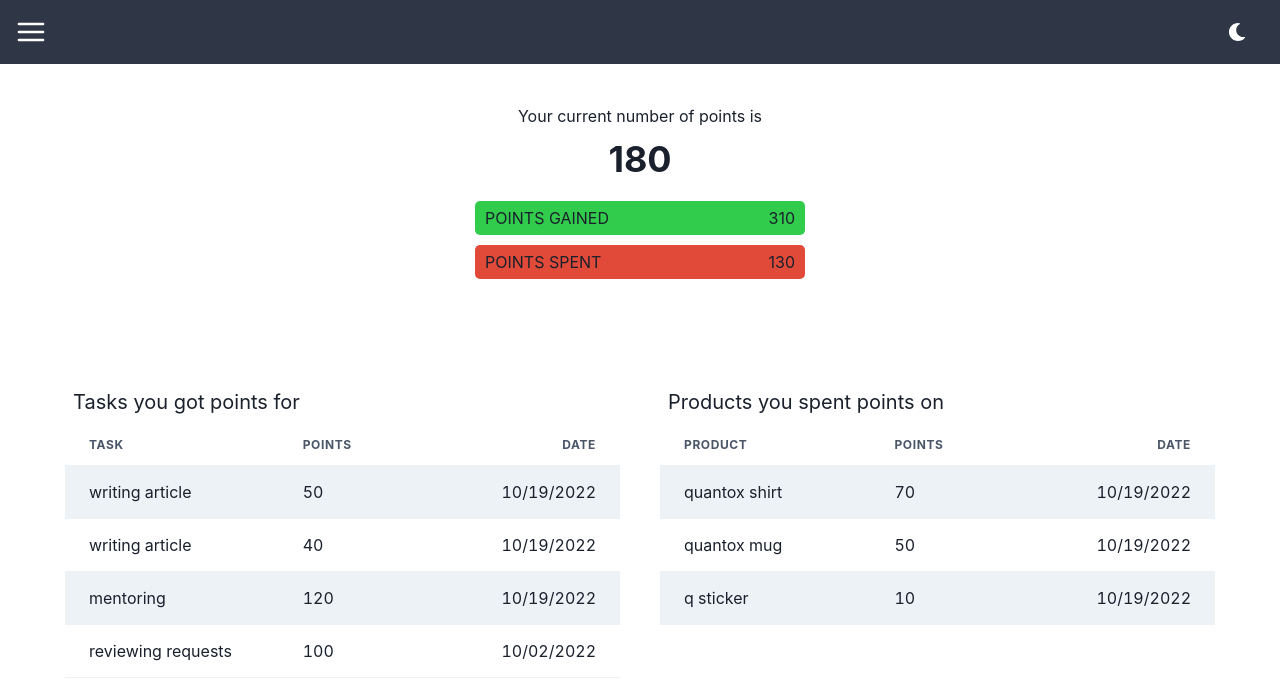
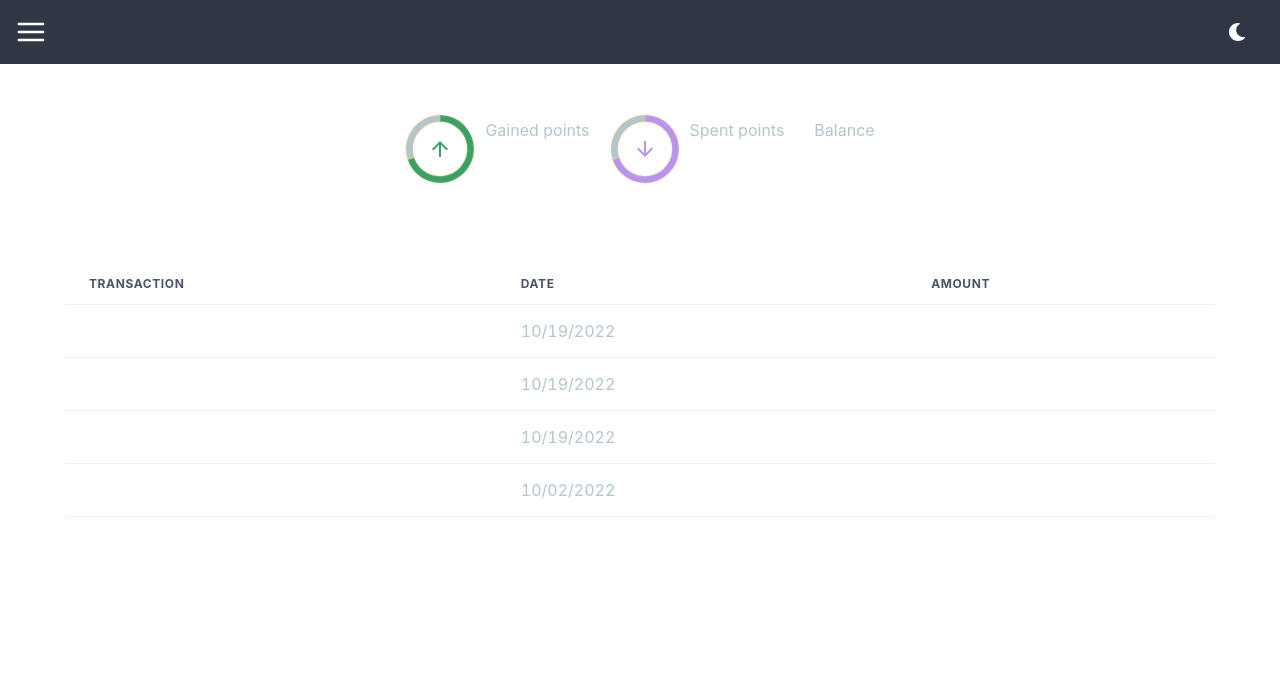
Before and after one commit to UrosDelic/bounty-hunters-fe, a React (Create React App) app: page /wallet in a window 1280 px wide. Shown: the top 700 px of the page. Built offline with nearby package versions, Linux system fonts and the light colour scheme.

Commit message:
[wallet-redesign] Add doughnut chart component

```diff
--- a/package.json
+++ b/package.json
@@ -22,9 +22,11 @@
     "@types/react": "^18.0.9",
     "@types/react-dom": "^18.0.5",
     "axios": "^0.27.2",
+    "chart.js": "^3.8.0",
     "dayjs": "^1.11.2",
     "framer-motion": "^6.2.9",
     "react": "^18.1.0",
+    "react-chartjs-2": "^4.1.0",
     "react-dom": "^18.1.0",
     "react-icons": "^3.11.0",
     "react-query": "^3.39.1",
--- /dev/null
+++ b/src/components/DoughnutChart.tsx
@@ -0,0 +1,44 @@
+import { Doughnut } from 'react-chartjs-2';
+import { Chart as ChartJS, ArcElement } from 'chart.js';
+import { Icon } from '@chakra-ui/icons';
+import { Box } from '@chakra-ui/react';
+ChartJS.register(ArcElement);
+
+type DoughnutChartProps = {
+  iconName: any | undefined;
+  primaryColor: string;
+};
+
+function DoughnutChart({ iconName, primaryColor }: DoughnutChartProps) {
+  const data = {
+    datasets: [
+      {
+        data: [70, 30],
+        borderColor: ['rgba(255,206,86,0.2)'],
+        backgroundColor: [primaryColor, '#B3C5CD'],
+      },
+    ],
+  };
+
+  const options = {
+    cutout: '80%',
+  };
+
+  return (
+    <Box width="70px" position="relative">
+      <Doughnut data={data} options={options} />
+      <Icon
+        as={iconName}
+        w={6}
+        h={6}
+        position="absolute"
+        top="50%"
+        left="50%"
+        transform="translate(-50%, -50%)"
+        color={primaryColor}
+      />
+    </Box>
+  );
+}
+
+export default DoughnutChart;
--- /dev/null
+++ b/src/components/PointBreakdown.tsx
@@ -0,0 +1,19 @@
+import { Box, Text } from '@chakra-ui/react';
+
+type PointBreakdownProps = {
+  name: string;
+  number: number;
+};
+
+function PointBreakdown({ name, number }: PointBreakdownProps) {
+  return (
+    <Box marginLeft="10px">
+      <Text color="#B3C5CD">{name}</Text>
+      <Text fontSize={25} color="#FFFFFF">
+        {number}
+      </Text>
+    </Box>
+  );
+}
+
+export default PointBreakdown;
--- /dev/null
+++ b/src/components/TransactionTable.tsx
@@ -0,0 +1,49 @@
+import {
+  Table,
+  Thead,
+  Tbody,
+  Tr,
+  Th,
+  Td,
+  TableContainer,
+} from '@chakra-ui/react';
+
+type TransactionTableProps = {
+  data: any;
+};
+
+function TransactionTable({ data }: TransactionTableProps) {
+  return (
+    <TableContainer>
+      <Table variant="simple">
+        <Thead>
+          <Tr color="#B3C5CD">
+            <Th textTransform="uppercase">Transaction</Th>
+            <Th textTransform="uppercase">Date</Th>
+            <Th textTransform="uppercase">Amount</Th>
+          </Tr>
+        </Thead>
+        <Tbody>
+          {data.map((item: any) => {
+            const { id, name, points, date } = item;
+            return (
+              <Tr key={id}>
+                <Td maxWidth="150px" color="#FFFFFF" wordBreak="break-word">
+                  {name}
+                </Td>
+                <Td maxWidth="150px" color="#B3C5CD" wordBreak="break-word">
+                  {date}
+                </Td>
+                <Td maxWidth="150px" color="#FFFFFF" wordBreak="break-word">
+                  {points}
+                </Td>
+              </Tr>
+            );
+          })}
+        </Tbody>
+      </Table>
+    </TableContainer>
+  );
+}
+
+export default TransactionTable;
--- a/src/components/index.ts
+++ b/src/components/index.ts
@@ -13,6 +13,9 @@ import SpinnerLoader from './SpinnerLoader';
 import FetchingError from './FetchingError';
 import ModalLayout from './ModalLayout';
 import UserModal from './UserModal';
+import DoughnutChart from './DoughnutChart';
+import PointBreakdown from './PointBreakdown';
+import TransactionTable from './TransactionTable';
 
 export {
   Layout,
@@ -30,4 +33,7 @@ export {
   FetchingError,
   ModalLayout,
   UserModal,
+  DoughnutChart,
+  PointBreakdown,
+  TransactionTable,
 };
--- a/src/pages/Wallet.tsx
+++ b/src/pages/Wallet.tsx
@@ -1,6 +1,11 @@
-import { Box, Flex, Heading, Text, Grid, GridItem } from '@chakra-ui/react';
-import { WalletTable, SumOfPoints } from '../components/index';
+import { Box, Flex } from '@chakra-ui/react';
 import { gainedPoints, spentPoints } from '../testData/TestData';
+import { ArrowUpIcon, ArrowDownIcon } from '@chakra-ui/icons';
+import {
+  DoughnutChart,
+  PointBreakdown,
+  TransactionTable,
+} from '../components/index';
 
 function Wallet() {
   const sumOfGainedPoints = gainedPoints.reduce(
@@ -13,51 +18,27 @@ function Wallet() {
   );
 
   return (
-    <Box maxWidth="1200px" margin="auto" padding="0px 25px 25px 25px">
-      <Flex
-        flexDirection="column"
-        alignItems="center"
-        marginTop="30px"
-        marginBottom="80px"
-        padding="10px"
-      >
-        <Text marginBottom="10px">Your current number of points is</Text>
-        <Heading marginBottom="20px">
-          {sumOfGainedPoints - sumOfSpentPoints}
-        </Heading>
-        <Box>
-          <SumOfPoints
-            text="Points gained"
-            color="wallet.green"
-            sum={sumOfGainedPoints}
-          />
-          <SumOfPoints
-            text="Points spent"
-            color="wallet.red"
-            sum={sumOfSpentPoints}
-          />
-        </Box>
+    <Box
+      maxWidth="1200px"
+      margin="auto"
+      marginTop="50px"
+      padding="0px 25px 25px 25px"
+    >
+      <Flex justifyContent="center" alignItems="center" marginBottom="80px">
+        <Flex alignItems="center" marginRight="20px">
+          <DoughnutChart iconName={ArrowUpIcon} primaryColor="#38A169" />
+          <PointBreakdown name="Gained points" number={sumOfGainedPoints} />
+        </Flex>
+        <Flex alignItems="center" marginRight="20px">
+          <DoughnutChart iconName={ArrowDownIcon} primaryColor="#B794F4" />
+          <PointBreakdown name="Spent points" number={sumOfSpentPoints} />
+        </Flex>
+        <PointBreakdown
+          name="Balance"
+          number={sumOfGainedPoints - sumOfSpentPoints}
+        />
       </Flex>
-      <Grid
-        templateColumns={['none', 'none', 'repeat(2, 1fr)']}
-        gap={10}
-        width="100%"
-      >
-        <GridItem>
-          <WalletTable
-            data={gainedPoints}
-            headers={['task', 'points', 'date']}
-            title="Tasks you got points for"
-          />
-        </GridItem>
-        <GridItem>
-          <WalletTable
-            data={spentPoints}
-            headers={['product', 'points', 'date']}
-            title="Products you spent points on"
-          />
-        </GridItem>
-      </Grid>
+      <TransactionTable data={gainedPoints} />
     </Box>
   );
 }
```
Also changed, not shown: 2 other files (tests, documents, lock files or other folders).
